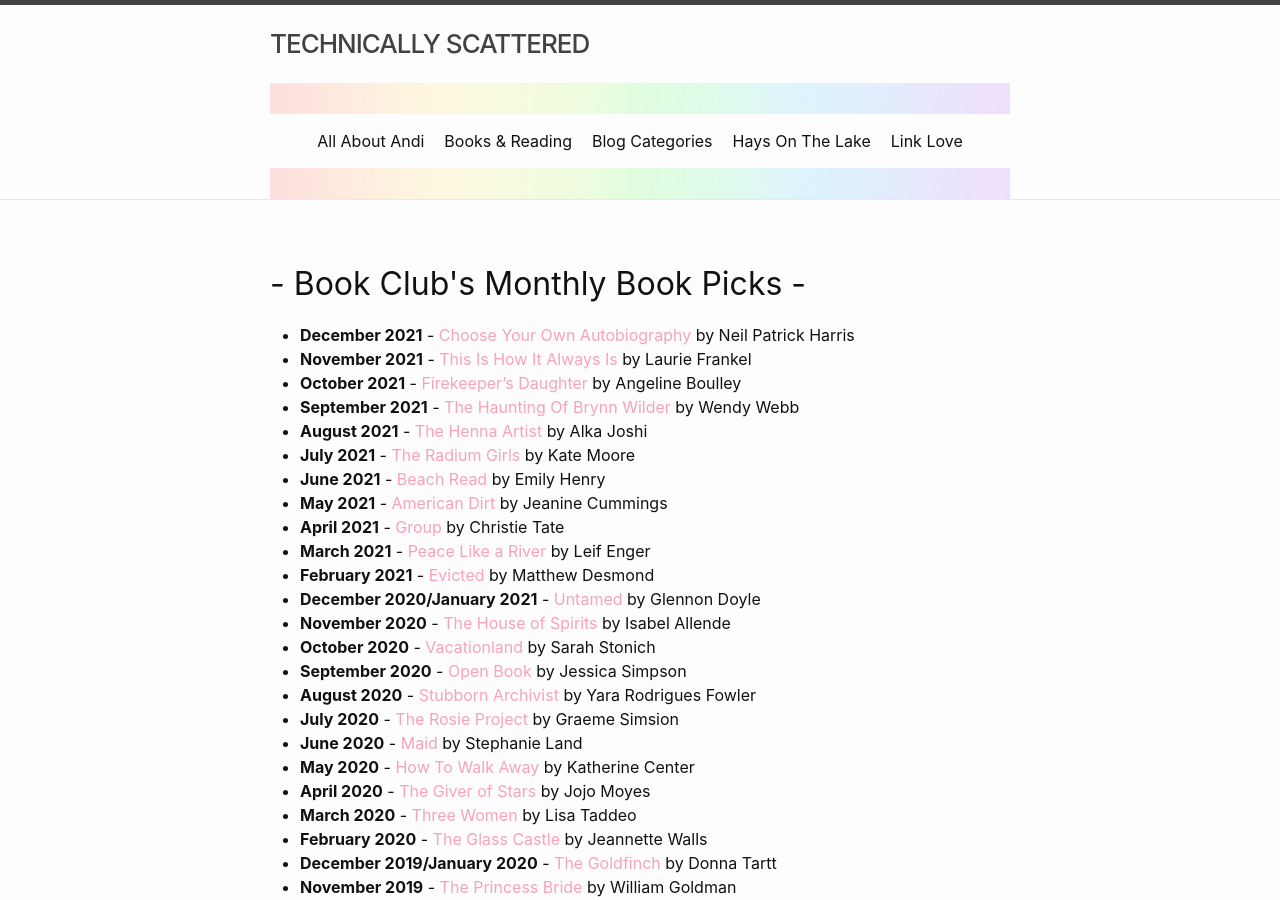
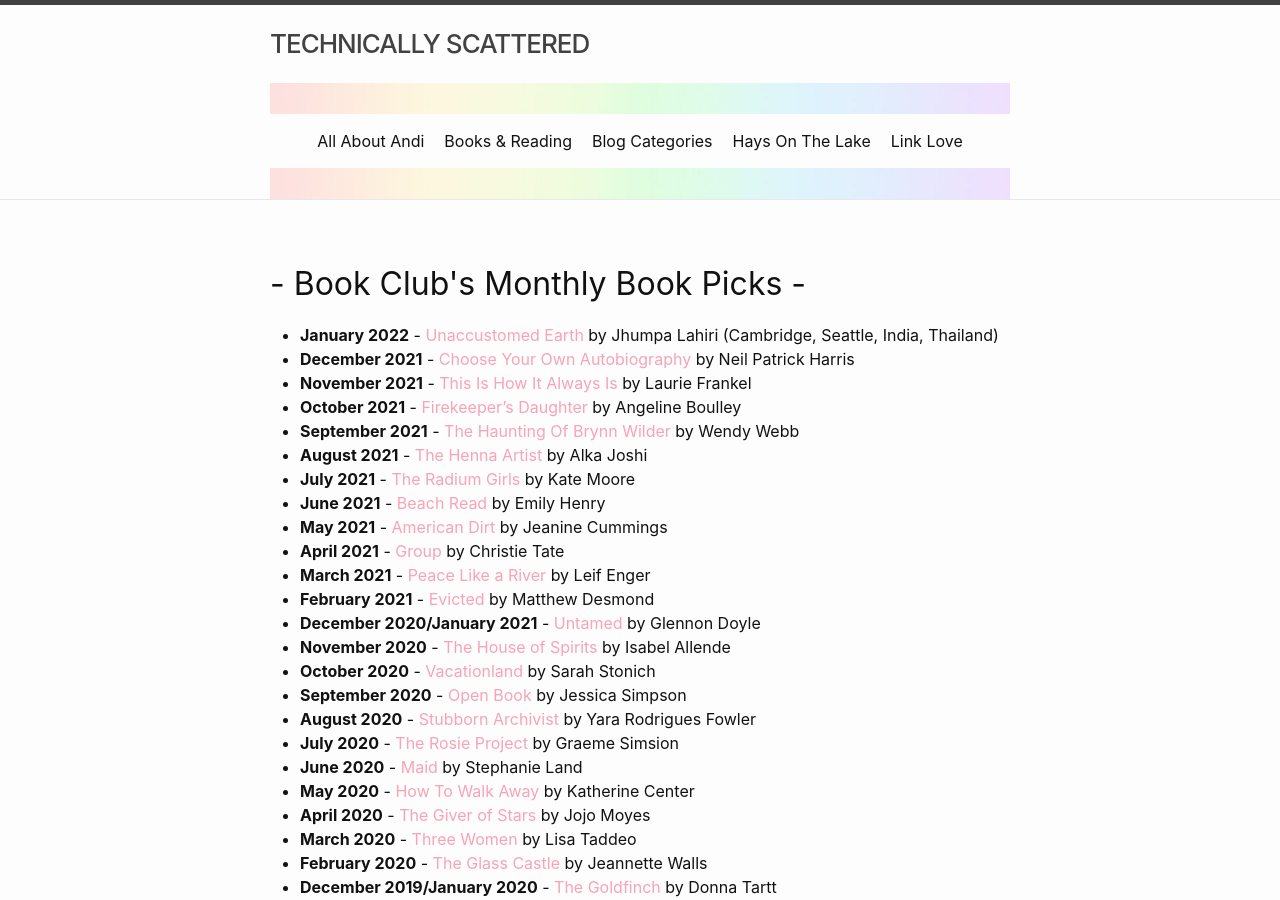
Before and after one commit to minihays/minihays.github.io, a Jekyll site: the page built from bookclub/booksread.markdown, in a window 1280 px wide and 900 px high. Built offline with Jekyll 4.4.1, drawn with Linux system fonts in a browser that asks for light colours.

Commit message:
Added new book.

```diff
--- a/bookclub/booksread.markdown
+++ b/bookclub/booksread.markdown
@@ -5,7 +5,7 @@
 ---
 <h2>- Book Club's Monthly Book Picks -</h2>
 
-<!-- - **January 2022** - [Anxious People](https://www.amazon.com/Anxious-People-Novel-Fredrik-Backman/dp/1501160842/ref=tmm_pap_swatch_0?_encoding=UTF8&qid=1638494279&sr=1-1) by Frederik Bachman -->
+- **January 2022** - [Unaccustomed Earth](https://www.amazon.com/Unaccustomed-Earth-Jhumpa-Lahiri-ebook/dp/B0011UGLK6/ref=tmm_kin_swatch_0?_encoding=UTF8&qid=1639967166&sr=8-1) by Jhumpa Lahiri (Cambridge, Seattle, India, Thailand)
 - **December 2021** - [Choose Your Own Autobiography](https://www.amazon.com/Neil-Patrick-Harris-Target/dp/0804187088/ref=tmm_hrd_swatch_0?_encoding=UTF8&qid=&sr=) by Neil Patrick Harris
 - **November 2021** - [This Is How It Always Is](https://www.amazon.com/This-How-Always-LAURIE-FRANKEL/dp/1250088569/ref=sr_1_1?dchild=1&keywords=this+is+how+it+always+is&qid=1619566329&sr=8-1) by Laurie Frankel
 - **October 2021** - [Firekeeper's Daughter](https://www.amazon.com/Firekeepers-Daughter-Angeline-Boulley/dp/1250766567) by Angeline Boulley
```
